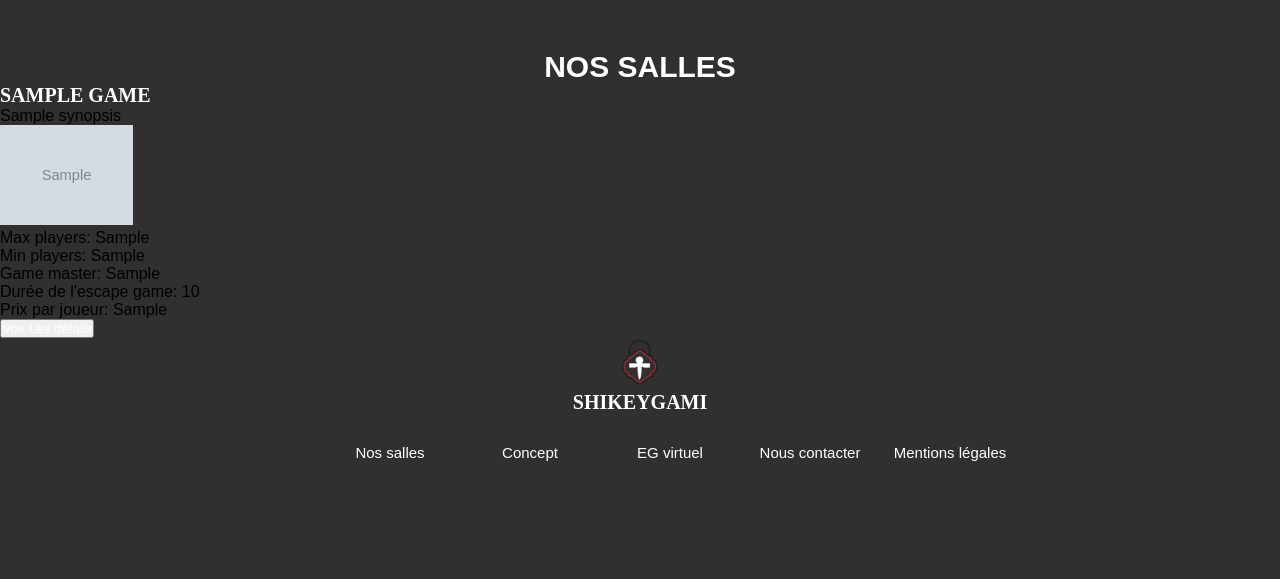
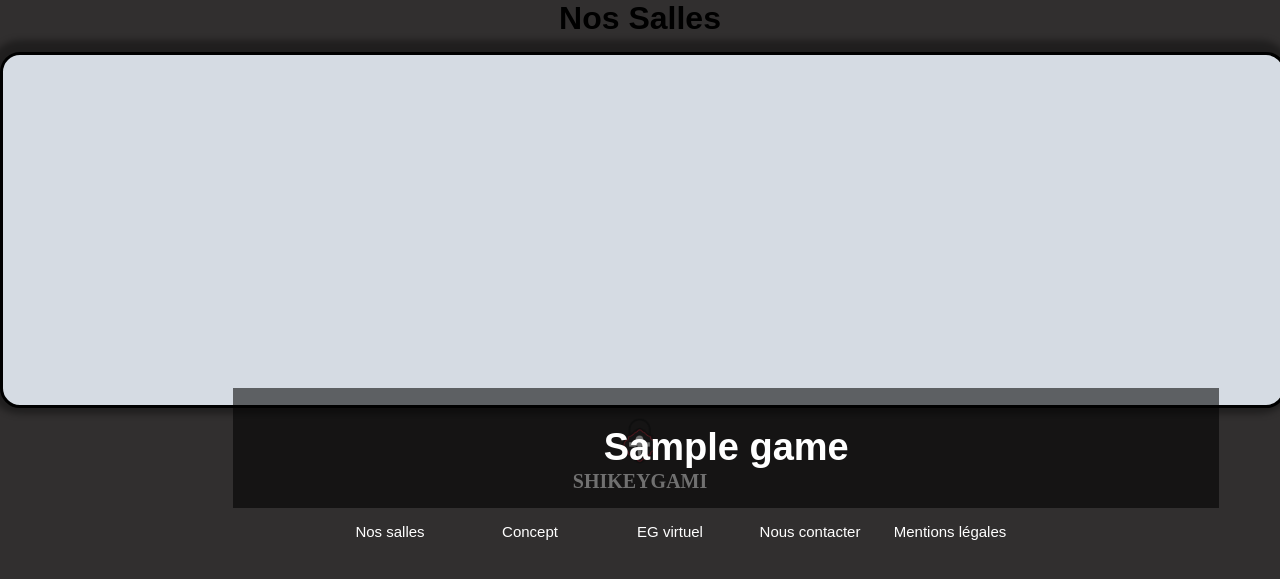
Before and after one commit to AidounNejma/Shikeygami, a Symfony app: template templates/game/index.html.twig in a window 1280 px wide. Shown: the part 145-724 px from the top of the page. Run offline with Twig, Linux system fonts and the light colour scheme; the template is opened without the code that fills it: most values are stand-ins (such as "Sample title", 1, 10 or a date in 2020); grey boxes marked "Sample" are stand-in pictures; style sheets or scripts are compiled from the project's sources; some libraries are stand-ins or nearby versions.

Commit message:
Front page toutes nos salles

```diff
--- a/assets/game.js
+++ b/assets/game.js
@@ -1 +1,21 @@
 import './styles/game.css'
+
+const slider = document.querySelector('.slider-container'),
+    slides = Array.from(document.querySelectorAll('.slide'))
+
+let isDraggin = false,
+    startPos = 0,
+    currentTranslate = 0,
+    prevTranslate = 0,
+    animationID = 0,
+    currentIndex = 0
+
+slides.forEach((slide, index)=>{
+    const slideImage = slide.querySelector('img')
+    slideImage.addEventListener('dragstart', (e)=> e. preventDefault())
+
+    //Touch events
+    slide.addEventListener('touchstart', touchStart(index))
+    slide.addEventListener('touchend', touchEnd)
+    slide.addEventListener('touchmove', touchMove)
+})
--- a/assets/menu.js
+++ b/assets/menu.js
@@ -1,4 +1,4 @@
- import'./styles/menu.css';
+import'./styles/menu.css';
 
 
         var burger = document.getElementsByClassName('burger');
--- a/assets/styles/accueil.css
+++ b/assets/styles/accueil.css
@@ -402,8 +402,7 @@
 /* Iphone 5 portrait & landscape */
 @media only screen
     and (min-device-width: 320px)
-    and (max-device-width: 568px)
-    and (-webkit-min-device-pixel-ratio: 2){
+    and (max-device-width: 568px){
 
 
     .slideshow-container {
@@ -515,7 +514,6 @@
 @media only screen
     and (min-device-width: 320px)
     and (max-device-width: 568px)
-    and (-webkit-min-device-pixel-ratio: 2)
     and (orientation: landscape) {
 
         .info p{
@@ -587,7 +585,7 @@
         }
 
         .content {
-            margin: 0 10%;
+            margin: 0 0%;
         }
 
         .align, .align p, .align h2{
--- a/assets/styles/game.css
+++ b/assets/styles/game.css
@@ -6,5 +6,201 @@
     margin: auto;
 }
 .ImageFront{
-    height: 100px;
+    height: 100%;
 }
+
+.content h2, .content p, .content a {
+    font-family: 'Nunito', sans-serif;
+}
+
+.flip-card {
+    /* on indique les dimensions de la carte, ici je les adapte à la taille de ma photo recorder*/
+    background-color: transparent; /* transparent pour ne pas avoir de fond au moment du flip */
+    width: 100%; /* 32% car 3 carte. On fait en sorte que le total ne dépasse pas 98% */
+    height: 350px;
+    border-radius: 20px;
+    perspective: 2000px;
+    margin: 15px 0 15px 0;
+     /* Pour l'effet 3D des coins qui débordent, plus la valeur est faible plus l'elasticité est grande */
+}
+
+.inner-flip {
+    position: relative;
+    background-color: transparent;
+    border-radius: 20px;
+    width: 100%;
+    height: 100%;
+    text-align: center;
+    transition: transform 0.8s;
+    transform-style: preserve-3d;
+    box-shadow: 0 0 6px 12px rgb(0 0 0 / 35%);
+}
+
+.flip-card:hover .inner-flip { /* on flip la card avec une pseudo classe */
+    transform: rotateY(180deg);
+}
+/* à cette étape la photo et le texte sont l'un au dessus de l'autre et flip ensemble */
+/* on va positionner le texte et la photo dos à dos */
+.front-flip, .back-flip {
+    position: absolute;
+    width: 100%;
+    height: 100%;
+    backface-visibility: hidden;
+}
+
+.front-flip {
+    background-color: transparent;
+    justify-content: center;
+    height: 350px;
+    width: 100%;
+    border-radius: 20px;
+    border: solid #000000;
+}
+
+.roomTitle {
+    color: #ffffff;
+    font-size: 38px;
+    padding: 3% 6%;
+    margin: 26% 18%;
+    width: 65%;
+    background-color: #0000008f;
+}
+
+.titleBack{
+    padding: 0;
+    margin: 6px;
+    color: #ffffff;
+    font-size: 35px;
+}
+
+
+.back-flip{
+    justify-content: center;
+    overflow: auto;
+    width: 100%;
+    padding: 8px 0;
+    word-wrap: break-word;
+    border-radius: 20px;
+    background-color: transparent;
+    color: white;
+    transform: rotateY(180deg);
+    border: solid #000000;
+}
+
+.image{
+    background-size: cover;
+    background-repeat: no-repeat;
+}
+
+.icons{
+    display: flex;
+    font-size: 14px;
+    justify-content: space-evenly;
+    padding: 0 20% 2% 20%;
+}
+
+.wrap{
+    display: flex;
+    flex-direction: column;
+    padding: 0 5%;
+}
+
+.wrap:hover{
+    color: #792020;
+    transition: 0.9s;
+}
+
+.summary{
+    padding: 1% 0 4% 0;
+}
+
+.fas{
+    font-size: 25px;
+}
+
+article a{
+    color: #ffffff;
+    background-color: transparent;
+    text-decoration: none;
+    border: 1px solid #ffffff;
+    display: block;
+    /* Pour prendre les dimensions qu'on a énuméré au dessus*/
+    padding: 15px 0px;
+    margin: 5px auto 0 auto;
+    width: 140px;
+    text-align: center;
+    font-size: 22px;
+    font-weight: bolder;
+}
+
+article a:hover{
+    background-color: #792020;
+    transition: 0.9s;
+}
+
+article p{
+    margin: 3% 0;
+}
+
+@media only screen
+    and (min-device-width: 320px)
+    and (max-device-width: 568px) {
+        .content {
+            margin: 0 0%;
+        }
+        .carousel .roomTitle {
+            font-size: 25px;
+            padding: 0% 0%;
+            text-align: center;
+        }
+
+        .front-flip {
+            height: 500px;
+        }
+
+        .flip-card {
+            height: 500px;
+        }
+
+        .content h1{
+            font-size: 20px;
+        }
+
+        .icons {
+            display: flex;
+            font-size: 10px;
+            justify-content: space-evenly;
+            padding: 0 20% 2% 20%;
+        }
+
+        .wrap {
+            padding: 2% 5%;
+        }
+
+        .summary {
+            padding: 8%;
+        }
+
+        /* SLIDER */
+        body{
+            overflow: hidden;
+        }
+        .slider-container{
+            display: inline-flex;
+            overflow: hidden;
+            transform: translateX(0);
+            transition: transform 0.3s ease-out;
+        }
+        .slide{
+            user-select: none;
+        }
+
+    }
+
+
+@media only screen
+    and (min-device-width: 320px)
+    and (max-device-width: 568px)
+    and (orientation: landscape) {
+
+    }
--- a/assets/styles/menu.css
+++ b/assets/styles/menu.css
@@ -36,7 +36,7 @@ header{
     padding-bottom: 20px;
 }
 
-h1{
+header h1{
     font-family:'sinisuka-webfont.woff', sans-serif;
     text-transform: uppercase;
     color: #ffffff;
@@ -44,7 +44,7 @@ h1{
     padding-top: 50px;
 }
 
-div a{
+header div a{
     text-decoration: none;
     color: #ffffff;
 }
@@ -59,21 +59,21 @@ div a{
 }
 
 
-nav{
+header nav{
     display: flex;
 }
 
 
-nav .menu {
+header nav .menu {
     display: flex;
     justify-content: space-around;
 }
 
-nav .menu li {
+header nav .menu li {
     list-style-type: none ;
 }
 
-nav .menu a {
+header nav .menu a {
     display:block;
     min-width: 120px;
     margin: 20px;
@@ -84,7 +84,7 @@ nav .menu a {
     color: #ffffff;
 }
 
-nav .menu a:hover {
+header nav .menu a:hover {
     color: #d53648;
 }
 
@@ -108,7 +108,7 @@ footer{
 }
 
 
-h2{
+footer h2{
     font-family:'sinisuka-webfont.woff';
     text-transform: uppercase;
     color: #ffffff;
@@ -162,7 +162,7 @@ h2{
         padding-bottom: 20px;
     }
 
-    h1{
+    header h1{
         font-family:'sinisuka-webfont.woff', sans-serif;
         text-transform: uppercase;
         color: #ffffff;
--- a/templates/accueil/index.html.twig
+++ b/templates/accueil/index.html.twig
@@ -1,6 +1,7 @@
 {% extends 'base.html.twig' %}
 
-{% block title %}Accueil{% endblock %}
+{% block title %}Accueil
+{% endblock %}
 
 {% block stylesheets %}
 	{{parent()}}
--- a/templates/game/index.html.twig
+++ b/templates/game/index.html.twig
@@ -10,28 +10,48 @@
 	{{ encore_entry_script_tags('game') }}
 {% endblock %}
 
-{% block title %}Liste des salles
+{% block title %}Toutes nos salles
 {% endblock %}
 
 {% block body %}
 
 	<main>
+	<div class="content">
 		<div class="centered">
 			<h1>Nos Salles</h1>
 		</div>
-		<div class="content">
 			{% for game in games %}
-
-				<h2>{{ game.title }}</h2>
-				<p>{{ game.synopsis }}</p>
-				<p><img class="ImageFront" src="{{dossier_images ~ game.imageUrl}}" alt="{{game.title}}" class="miniature"></p>
-				<p>Max players:	{{ game.maxPlayers }}</p>
-				<p>Min players:	{{ game.minPlayers }}</p>
-				<p>Game master:	{{ game.gameMaster }}</p>
-				<p>Durée de l'escape game: {{ game.gameDuration }}</p>
-				<p>Prix par joueur: {{ game.pricePerPerson }}</p>
-				<button><a href="{{ path('game_show', {'id': game.id}) }}">Voir Les détails</a></button>
-
+		<div class="slider-container">
+			<div class="flip-card slide">
+				<div class="inner-flip">
+					<div class="front-flip image" style="background-image:url({{game.imageUrl}})">
+						<h2 class="roomTitle">{{ game.title }}</h2>
+					</div>
+					<article class="back-flip">
+						<h2 class="titleBack">{{ game.title }}</h2>
+						<div class="icons">
+							<div class="wrap">
+								<i class="fas fa-user"></i> <p>{{ game.minPlayers }} joueurs minimum</p>
+							</div>
+							<div class="wrap">
+								<i class="fas fa-users"></i><p>{{ game.maxPlayers }} joueurs maximum</p>
+							</div>
+							<div class="wrap">
+								<i class="fas fa-brain"></i><p>{{ game.gameMaster }}</p>
+							</div>
+							<div class="wrap">
+								<i class="fas fa-hourglass-half"></i><p>{{ game.gameDuration }} minutes</p>
+							</div>
+							<div class="wrap">
+								<i class="fas fa-wallet"></i><p>{{ game.pricePerPerson }}€</p>
+							</div>
+						</div>
+						<p class= "summary">{{ game.synopsis }}</p>
+							<a href="{{ path('game_show', {'id': game.id}) }}">Voir</a>
+					</article>
+				</div>
+            </div>
+		</div>
 				{% if is_granted("ROLE_ADMIN") %}
 					<button><a href="{{ path('game_edit', {'id': game.id}) }}">edit</a></button>
 				{% endif %}
```
Also changed, not shown: assets/styles/app.css (+0 -38 lines). Lines whose indentation alone changed are shown as unchanged.
